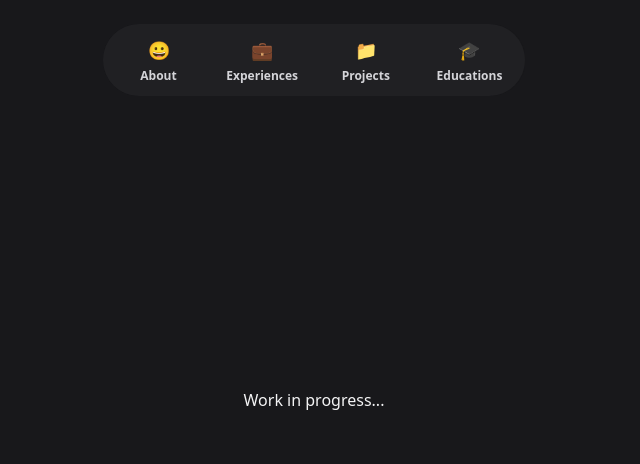
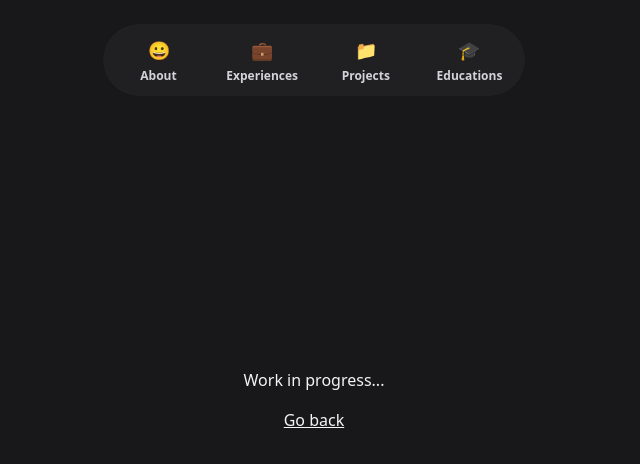
Before and after one commit to mahefatsiresy/mahefatsiresy.github.io, a SvelteKit app: page /projects/advanced-personal-management-system in a window 1280 px wide. Shown: the top 464 px of the page, without its empty margins (326-966 px from the left). Built offline with nearby package versions, Linux system fonts and the light colour scheme.

Commit message:
change fika asso preview and improve navigation ux

```diff
--- a/src/routes/+page.svelte
+++ b/src/routes/+page.svelte
@@ -34,7 +34,7 @@
                     Fullstack Developer
                 </h1>
                 <p class="text-center md:text-start text-zinc-300 mt-4 mb-8">
-                    Specialized in web development
+                    Specialized in web development.
                 </p>
             </div>
             <div
--- a/src/routes/projects/[slug]/+page.svelte
+++ b/src/routes/projects/[slug]/+page.svelte
@@ -5,8 +5,9 @@
 <title>Mahefatsiresy | Project details</title>
 
 <div class={`${wrapper} grid place-items-center h-screen`}>
-    <div class="">
+    <div class="grid place-items-center">
         <h1 class="text-center">Work in progress...</h1>
+        <a href="/" class="mt-4 inline-block underline text-center hover:text-green-500">Go back</a>
     </div>
     <!-- <article class="mt-40">
     <div class="w-3/4 rounded-md aspect-16/9 bg-red-500"></div>
```
Also changed, not shown: src/lib/assets/works/fika_asso/preview.png.
